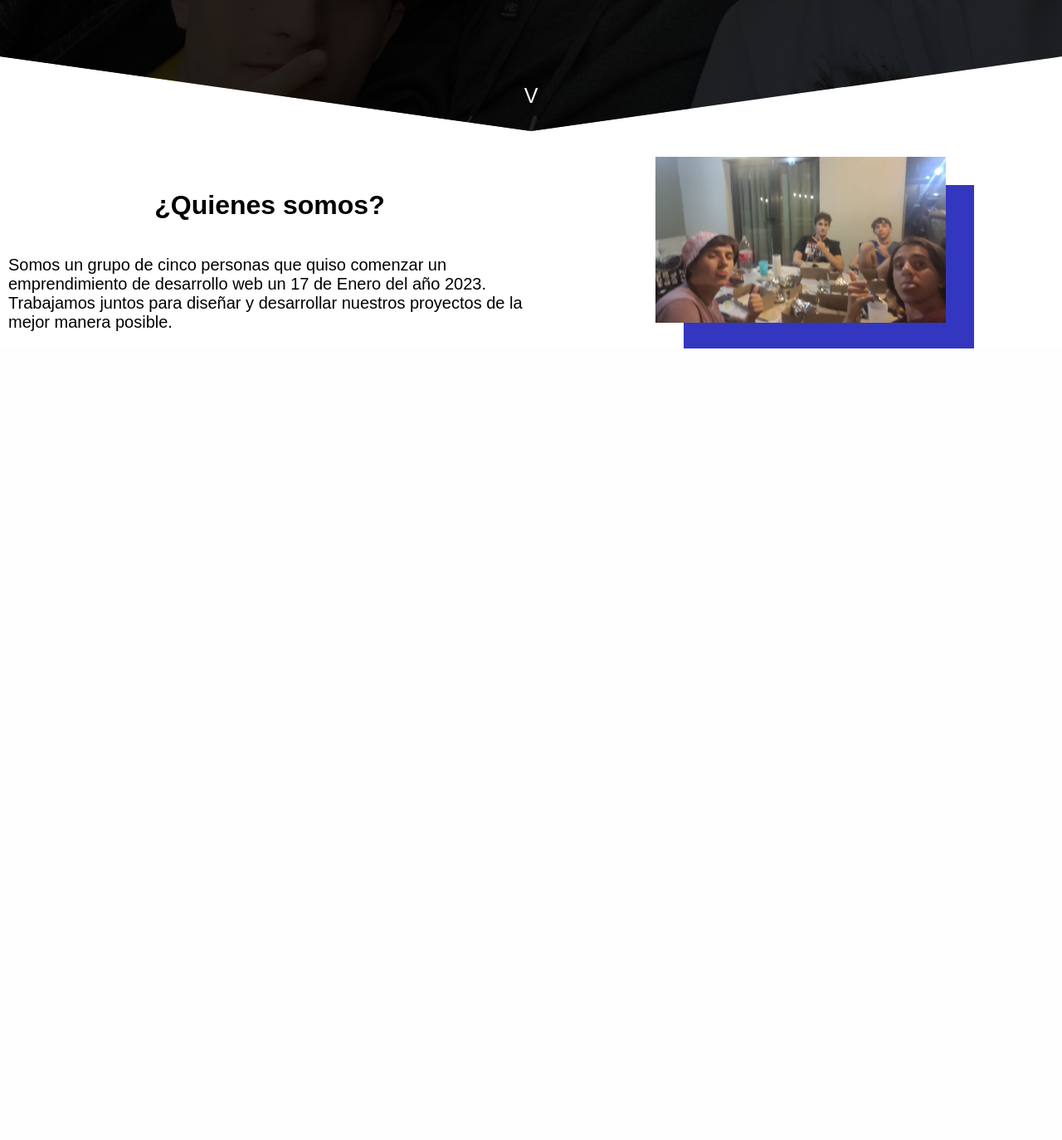
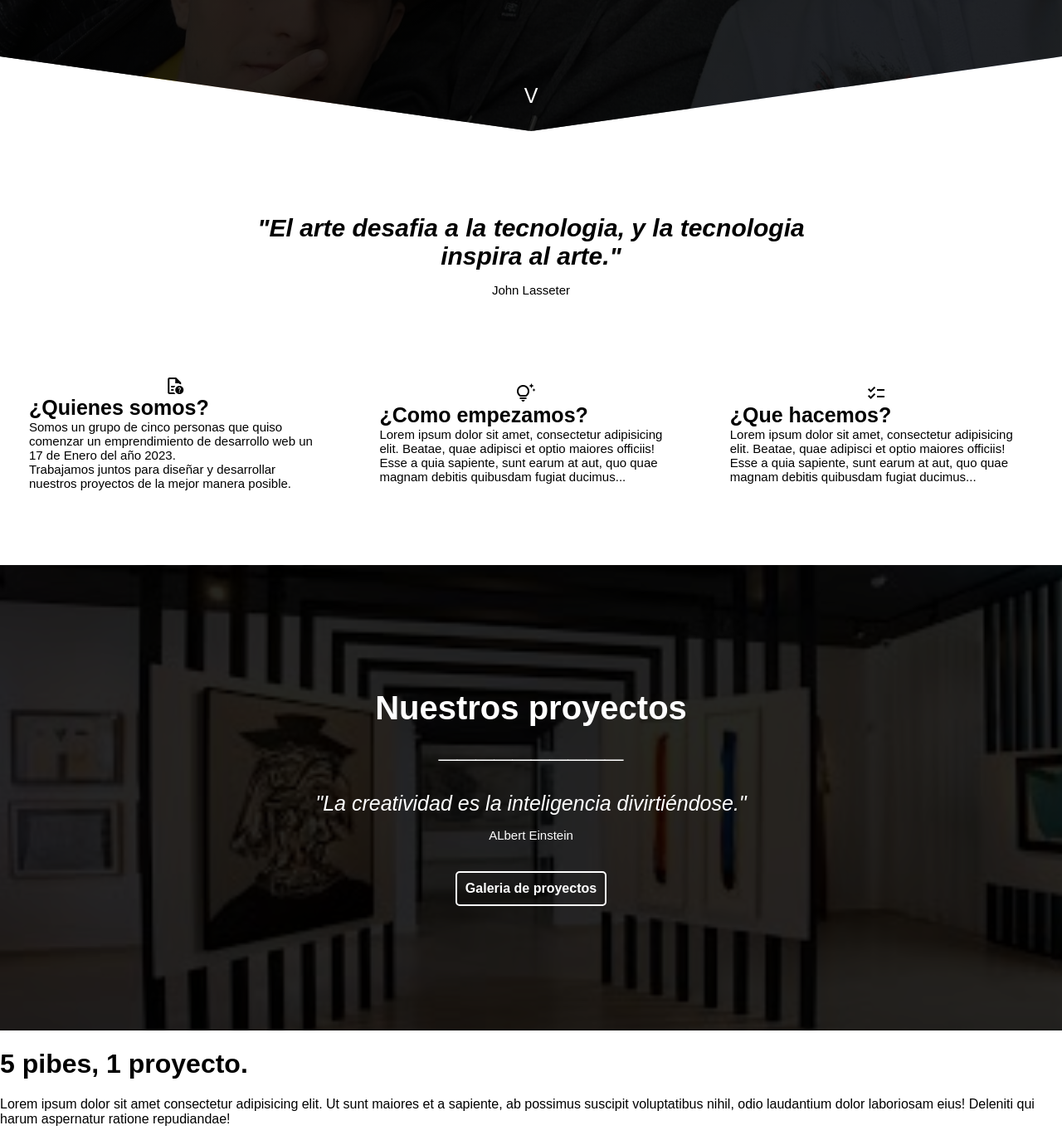
Before and after one commit to alejoDiazBroilo/Lussaryayuda, a Flask app: page / in a window 1280 px wide. Shown: the part 442-1816 px from the top of the page at 83% size. Before the commit the page ends 862 px from the top, so only its background shows below. Run offline with Flask 3, Linux system fonts and the light colour scheme.

Commit message:
cambios radicales (no final)

```diff
--- a/static/css/lussary_config/settings_css.css
+++ b/static/css/lussary_config/settings_css.css
@@ -40,43 +40,167 @@ body{
     margin-bottom: -15px;
 }
 
-.quienesSomos{
-    display: flex;
-    flex-direction: row;
-    width: 100%;
-}
 
-.quienesSomos-izquierda{
-    width: 50%;
+
+
+.frase{
     display: flex;
     flex-direction: column;
-    margin-top: 50px;
-    margin-left: 10px;
-    margin-right: 10px;
-}
-
-.titulo-QuienesSomos{
+    width: 100%;
+    justify-content: center;
+    align-items: center;
     text-align: center;
 }
 
-.texto-QuienesSomos{
-    font-size: 20px
+
+.frase-frase{
+    font-size: 30px;
+    margin: 100px 300px 0px 300px;
+    font-style: italic;
+    font-weight: bold;
 }
 
-.quienesSomos-derecha{
-    width: 50%;
+.autor-frase{
+    font-size: 15px;
+}
+
+
+
+
+.informacion{
+    width: 100%;
+    display: flex;
+    flex-direction: row;
+    margin-top: 80px;
+}
+
+.simbolo{
     display: flex;
     justify-content: center;
     align-items: center;
-    text-align: center;+
-
+    text-align: center;
 }
 
-.foto-QuienesSomos{
-    width: 350px;
-    height: 200px;
+.quienesSomos{
+    width: 33%;
+    display: flex;
+    flex-direction: column;
+    justify-content: center;
+    align-items: left;
+}
+
+
+.titulo-QuienesSomos{
+    font-size: 25px;
+    margin: 0 35px;
+}
+
+.texto-QuienesSomos{
+    font-size: 15px;
+    margin: 0 35px;
+}
+
+.comoEmpezamos{
+    width: 33%;
+    display: flex;
+    flex-direction: column;
+    justify-content: center;
+    align-items: left;
+}
+
+
+.titulo-comoEmpezamos{
+    font-size: 25px;
+    margin: 0 35px;
+}
+
+.texto-comoEmpezamos{
+    font-size: 15px;
+    margin: 0 35px;
+}
+
+
+
+
+.queHacemos{
+    width: 33%;
+    display: flex;
+    flex-direction: column;
+    justify-content: center;
+    align-items: left;
+}
+
+
+.titulo-queHacemos{
+    font-size: 25px;
+    margin: 0 35px;
+}
+
+.texto-queHacemos{
+    font-size: 15px;
+    margin: 0 35px;
+}
+
+
+
+
+.proyectos{
+    background: linear-gradient(
+        to bottom,
+        rgba(0, 0, 0, 0.85),
+        rgba(0, 0, 0, 0.85)
+    ),
+    url(/static/src/galeriaGod.jpeg);
+    background-size: cover;
     background-position: center center;
-    box-shadow: 34px 34px 0px 0px rgba(0,6,176,0.8);
-    -webkit-box-shadow: 34px 34px 0px 0px rgba(0,6,176,0.8);
-    -moz-box-shadow: 34px 34px 0px 0px rgba(0,6,176,0.8);
+    width: 100%;
+    display: flex;
+    flex-direction: column;
+    justify-content: center;
+    align-items: center;
+    text-align: center;
+    margin-top: 90px;
 }
+
+.titulo-proyectos{
+    font-size: 40px;
+    margin-top: 150px;
+    margin-bottom: 0px;
+    color: white;
+}
+
+.barra-proyectos{
+    font-size: 40px;
+    margin-top: 0px;
+    color: white;
+}
+
+.boton-proyectos{
+    border: solid 2px white;
+    color: white;
+    font-weight: bold;
+    text-decoration: none;
+    border-radius: 5px;
+    padding: 10px;
+    margin-top: 20px;
+    margin-bottom: 150px;
+}
+
+.boton-proyectos:hover{
+    background-color: white;
+    /* color: rgb(118, 173, 255); */
+    color: black;
+}
+
+.frase-proyectos{
+    font-size: 25px;
+    font-style: italic;
+    color: white;
+    margin-top: 0px;
+    margin-bottom: 0px;
+}
+
+.autor-proyectos{
+    font-size: 15px;
+    color: white;
+}
--- a/templates/lussary_config/settings.html
+++ b/templates/lussary_config/settings.html
@@ -8,6 +8,7 @@
 
     {% block head %}
     <link rel="stylesheet" href="{{ url_for('static',filename='/css/lussary_config/settings_css.css') }}">
+    <link rel="stylesheet" href="https://fonts.googleapis.com/css2?family=Material+Symbols+Outlined:opsz,wght,FILL,GRAD@48,400,0,0" />
     <meta charset="UTF-8">
     <meta http-equiv="X-UA-Compatible" content="IE=edge">
     <meta name="viewport" content="width=device-width, initial-scale=1.0">
@@ -27,8 +28,17 @@
         <a class="flecha" href="">V</a>
     </div>
 
+    <div class="frase">
+        <h1 class="frase-frase">"El arte desafia a la tecnologia, y la tecnologia inspira al arte."</h1>
+        <p class="autor-frase">John Lasseter</p>
+    </div>
+
+
+<div class="informacion">
     <div class="quienesSomos">
-        <div class="quienesSomos-izquierda">
+        <span class="material-symbols-outlined simbolo">
+            unknown_document
+            </span>
         <h1 class="titulo-QuienesSomos">¿Quienes somos?</h1>
         <p class="texto-QuienesSomos">
             Somos un grupo de cinco personas que quiso comenzar un emprendimiento de desarrollo web un 17 de Enero del año 2023.
@@ -37,9 +47,41 @@
         </p>
     </div>
 
-        <div class="quienesSomos-derecha">
-            <img class="foto-QuienesSomos" src="/static/src/primeraFoto.jpeg" alt="Primera foto">
+    <div class="comoEmpezamos">
+        <span class="material-symbols-outlined simbolo">
+            tips_and_updates
+            </span>
+        <h1 class="titulo-comoEmpezamos">¿Como empezamos?</h1>
+        <p class="texto-comoEmpezamos">
+            Lorem ipsum dolor sit amet, consectetur adipisicing elit. Beatae, quae adipisci et optio maiores officiis! Esse a quia sapiente, sunt earum at aut, quo quae magnam debitis quibusdam fugiat ducimus...
+        </p>
     </div>
+
+    <div class="queHacemos">
+        <span class="material-symbols-outlined simbolo">
+            checklist
+            </span>
+        <h1 class="titulo-queHacemos">¿Que hacemos?</h1>
+        <p class="texto-queHacemos">
+            Lorem ipsum dolor sit amet, consectetur adipisicing elit. Beatae, quae adipisci et optio maiores officiis! Esse a quia sapiente, sunt earum at aut, quo quae magnam debitis quibusdam fugiat ducimus...
+        </p>
+    </div>
+</div>
+
+
+
+
+    <div class="proyectos">
+        <h1 class="titulo-proyectos">Nuestros proyectos</h1>
+        <h2 class="barra-proyectos">__________</h2>
+        <p class="frase-proyectos">"La creatividad es la inteligencia divirtiéndose."</p>
+        <p class="autor-proyectos">ALbert Einstein</p>
+        <a class="boton-proyectos" href="">Galeria de proyectos</a>
+    </div>
+
+    <div class="pibes">
+        <h1 class="titulo-pibes">5 pibes, 1 proyecto.</h1>
+        <p class="texto-pibes">Lorem ipsum dolor sit amet consectetur adipisicing elit. Ut sunt maiores et a sapiente, ab possimus suscipit voluptatibus nihil, odio laudantium dolor laboriosam eius! Deleniti qui harum aspernatur ratione repudiandae!</p>
     </div>
 
     {% endblock %}
```
Also changed, not shown: templates/lussary_config/galeria.html (added, +30 -0 lines), static/src/galeria.jpeg (added), static/src/galeriaGod.jpeg (added). Lines whose indentation alone changed are shown as unchanged.
